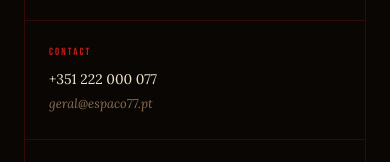
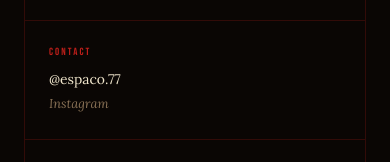
Before and after one commit to brunoabel/bar-espa-o77, a Next.js app: page /localizacao in a window 390 px wide. Both pictures are taken after a click on the button "English". Shown: the part 474-636 px from the top of the page. Built offline with nearby package versions, Linux system fonts and the light colour scheme.

Commit message:
contact: replace phone and email with direct link to Instagram @espaco.77

```diff
--- a/src/app/localizacao/page.tsx
+++ b/src/app/localizacao/page.tsx
@@ -140,14 +140,27 @@ export default function OndeParamos() {
                 color: "rgb(240, 230, 204)",
                 lineHeight: 1.7
               }}>
-                {dict.location.val3a}<br />
+                <a
+                  href="https://instagram.com/espaco.77"
+                  target="_blank"
+                  rel="noopener noreferrer"
+                  style={{
+                    color: "rgb(240, 230, 204)",
+                    textDecoration: "none",
+                    transition: "color 0.2s"
+                  }}
+                  onMouseEnter={(e) => e.currentTarget.style.color = "rgb(191, 31, 26)"}
+                  onMouseLeave={(e) => e.currentTarget.style.color = "rgb(240, 230, 204)"}
+                >
+                  @espaco.77
+                </a><br />
                 <span style={{
                   fontFamily: "var(--font-lora), 'Lora', serif",
                   fontStyle: "italic",
                   fontSize: "0.8rem",
                   color: "rgb(138, 114, 86)"
                 }}>
-                  {dict.location.val3b}
+                  Instagram
                 </span>
               </div>
             </div>
```
